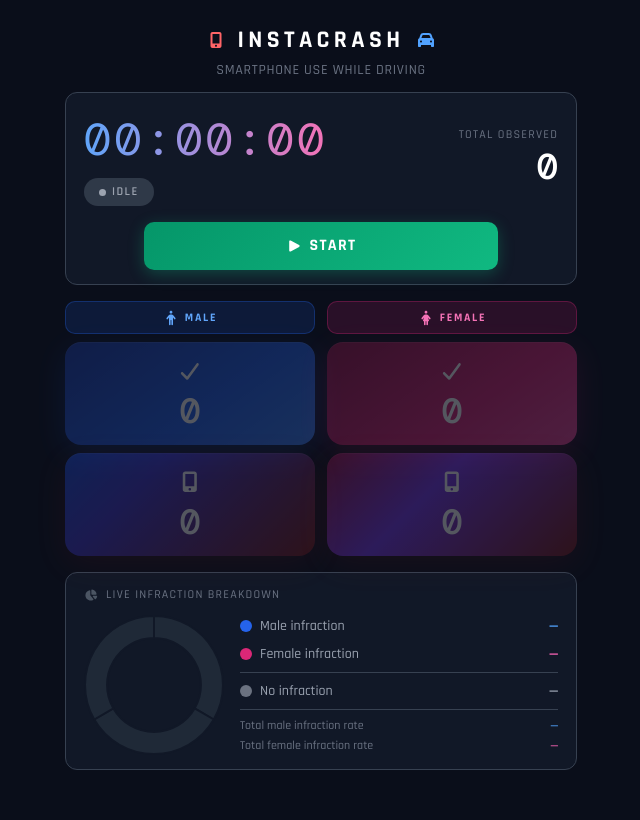
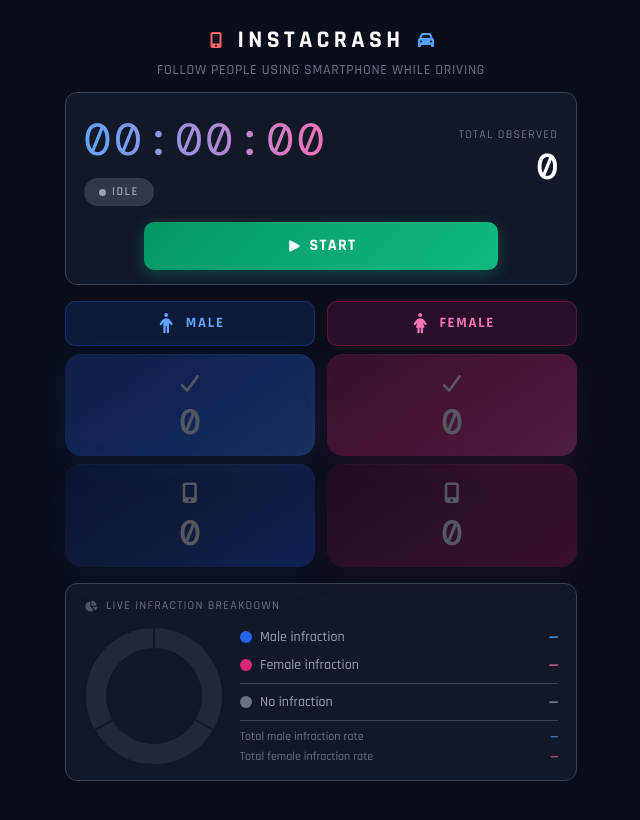
Before and after one commit to tagliala-labs/instacrash, a React (Vite) app: page / in a window 1280 px wide. Shown: the top 820 px of the page, without its empty margins (319-959 px from the left). Built offline with nearby package versions, Linux system fonts and the light colour scheme.

Commit message:
Fix infraction gradients (darker blue/pink), enlarge column headers

```diff
--- a/App.tsx
+++ b/App.tsx
@@ -408,7 +408,7 @@ export default function App() {
             />
           </div>
           <p className="text-sm tracking-wider text-gray-500 uppercase">
-            Smartphone use while driving
+            Follow people using smartphone while driving
           </p>
         </div>
 
@@ -472,7 +472,7 @@ export default function App() {
           {/* ── Male column ── */}
           <div className="flex flex-col gap-2">
             <div className="col-gender-header col-male-header">
-              <PersonIcon style={{ width: '1rem', height: '1rem' }} />
+              <PersonIcon style={{ width: '1.4rem', height: '1.4rem' }} />
               <span>Male</span>
             </div>
             <button
@@ -504,7 +504,7 @@ export default function App() {
           {/* ── Female column ── */}
           <div className="flex flex-col gap-2">
             <div className="col-gender-header col-female-header">
-              <PersonDressIcon style={{ width: '1rem', height: '1rem' }} />
+              <PersonDressIcon style={{ width: '1.4rem', height: '1.4rem' }} />
               <span>Female</span>
             </div>
             <button
--- a/index.css
+++ b/index.css
@@ -108,11 +108,11 @@ body {
   display: flex;
   align-items: center;
   justify-content: center;
-  gap: 6px;
-  padding: 7px 0;
-  font-size: 0.72rem;
+  gap: 8px;
+  padding: 10px 0;
+  font-size: 0.9rem;
   font-weight: 700;
-  letter-spacing: 0.15em;
+  letter-spacing: 0.12em;
   text-transform: uppercase;
   border-radius: 10px;
 }
@@ -189,28 +189,28 @@ body {
 }
 
 .btn-male-infraction {
-  background: linear-gradient(135deg, #1d4ed8 0%, #4338ca 30%, #7f1d1d 100%);
+  background: linear-gradient(145deg, #0f2460 0%, #1e3a8a 50%, #1d4ed8 100%);
   box-shadow:
-    0 8px 32px rgba(127, 29, 29, 0.4),
+    0 8px 32px rgba(30, 58, 138, 0.45),
     inset 0 1px 0 rgba(255, 255, 255, 0.08);
 }
 
 .btn-male-infraction:not(:disabled):hover {
   box-shadow:
-    0 12px 40px rgba(220, 38, 38, 0.5),
+    0 12px 40px rgba(37, 99, 235, 0.5),
     inset 0 1px 0 rgba(255, 255, 255, 0.1);
 }
 
 .btn-female-infraction {
-  background: linear-gradient(135deg, #9d174d 0%, #7c3aed 40%, #7f1d1d 100%);
+  background: linear-gradient(145deg, #4a0728 0%, #831843 50%, #9d174d 100%);
   box-shadow:
-    0 8px 32px rgba(127, 29, 29, 0.4),
+    0 8px 32px rgba(131, 24, 67, 0.45),
     inset 0 1px 0 rgba(255, 255, 255, 0.08);
 }
 
 .btn-female-infraction:not(:disabled):hover {
   box-shadow:
-    0 12px 40px rgba(220, 38, 38, 0.5),
+    0 12px 40px rgba(157, 23, 77, 0.5),
     inset 0 1px 0 rgba(255, 255, 255, 0.1);
 }
 
```
